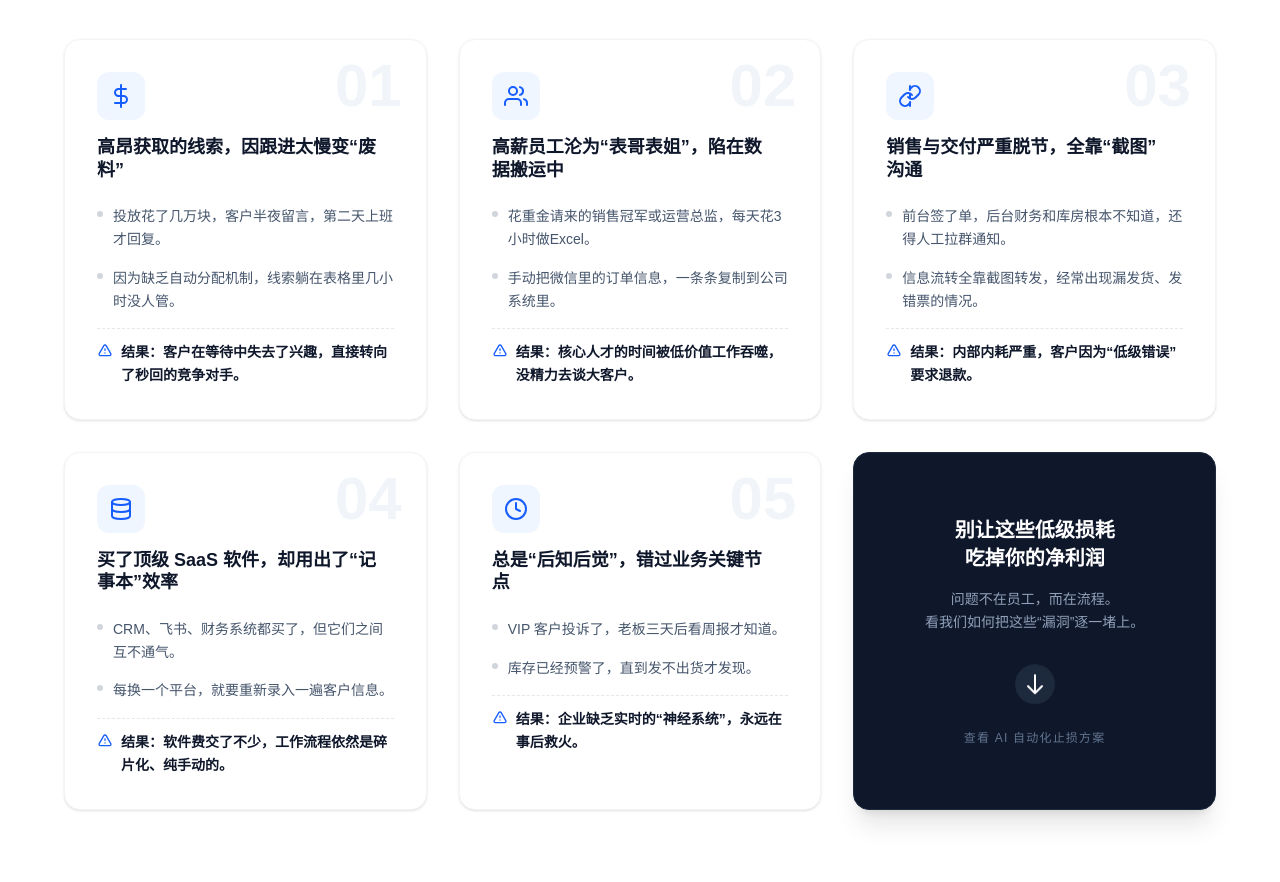
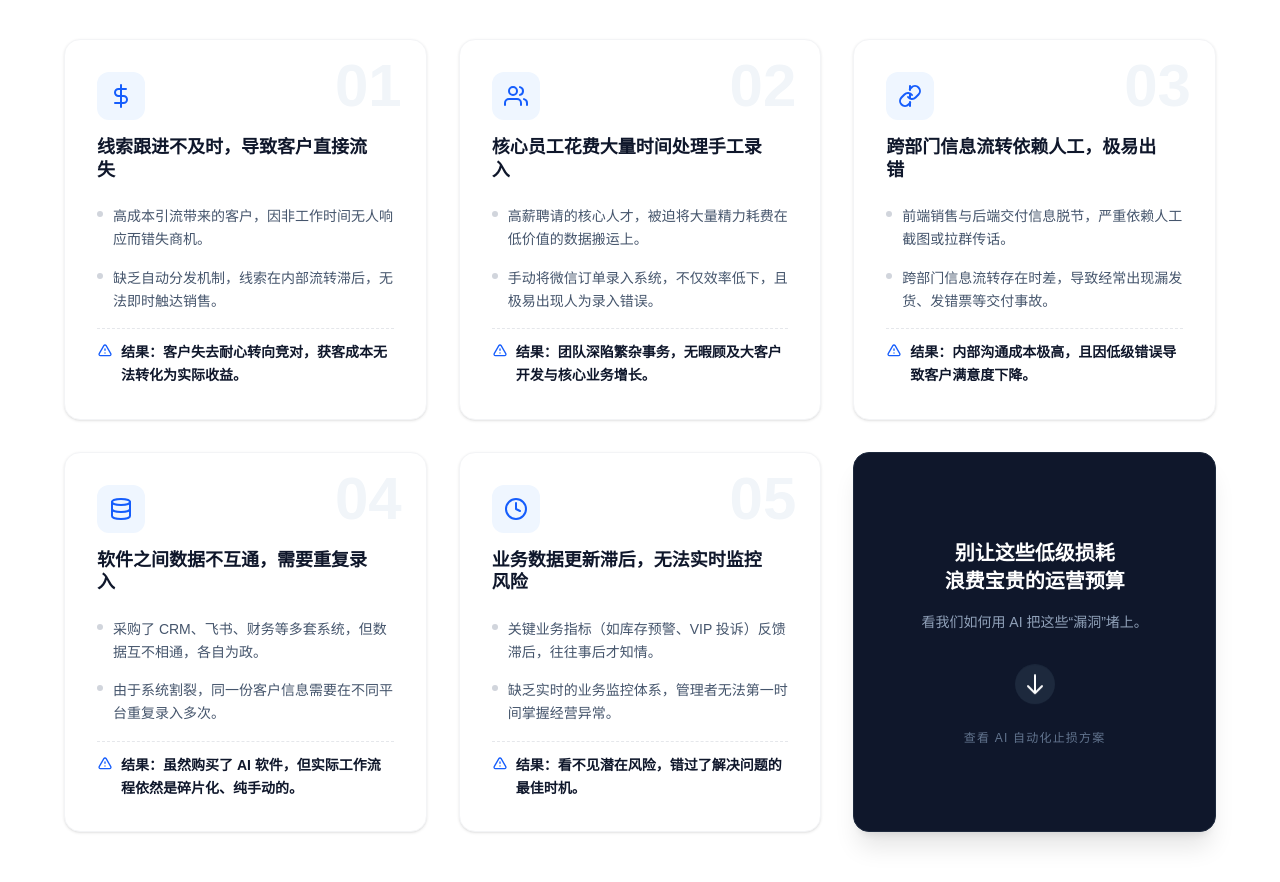
Before and after one commit to LEO-JIM/shangqunai, a Next.js app: page / in a window 1280 px wide. Shown: the part 1160-2042 px from the top of the page. Built offline with nearby package versions, Linux system fonts and the light colour scheme.

Commit message:
Update PainPoints.tsx

```diff
--- a/components/PainPoints.tsx
+++ b/components/PainPoints.tsx
@@ -44,51 +44,51 @@ const painPoints = [
   {
     id: "01",
     icon: <Icons.MoneyLoss />,
-    title: "高昂获取的线索，因跟进太慢变“废料”",
+    title: "线索跟进不及时，导致客户直接流失",
     desc: [
-      "投放花了几万块，客户半夜留言，第二天上班才回复。",
-      "因为缺乏自动分配机制，线索躺在表格里几小时没人管。",
-      "结果：客户在等待中失去了兴趣，直接转向了秒回的竞争对手。",
+      "高成本引流带来的客户，因非工作时间无人响应而错失商机。",
+      "缺乏自动分发机制，线索在内部流转滞后，无法即时触达销售。",
+      "结果：客户失去耐心转向竞对，获客成本无法转化为实际收益。",
     ],
   },
   {
     id: "02",
     icon: <Icons.HumanResource />,
-    title: "高薪员工沦为“表哥表姐”，陷在数据搬运中",
+    title: "核心员工花费大量时间处理手工录入",
     desc: [
-      "花重金请来的销售冠军或运营总监，每天花3小时做Excel。",
-      "手动把微信里的订单信息，一条条复制到公司系统里。",
-      "结果：核心人才的时间被低价值工作吞噬，没精力去谈大客户。",
+      "高薪聘请的核心人才，被迫将大量精力耗费在低价值的数据搬运上。",
+      "手动将微信订单录入系统，不仅效率低下，且极易出现人为录入错误。",
+      "结果：团队深陷繁杂事务，无暇顾及大客户开发与核心业务增长。",
     ],
   },
   {
     id: "03",
     icon: <Icons.BrokenLink />,
-    title: "销售与交付严重脱节，全靠“截图”沟通",
+    title: "跨部门信息流转依赖人工，极易出错",
     desc: [
-      "前台签了单，后台财务和库房根本不知道，还得人工拉群通知。",
-      "信息流转全靠截图转发，经常出现漏发货、发错票的情况。",
-      "结果：内部内耗严重，客户因为“低级错误”要求退款。",
+      "前端销售与后端交付信息脱节，严重依赖人工截图或拉群传话。",
+      "跨部门信息流转存在时差，导致经常出现漏发货、发错票等交付事故。",
+      "结果：内部沟通成本极高，且因低级错误导致客户满意度下降。",
     ],
   },
   {
     id: "04",
     icon: <Icons.DataSilo />,
-    title: "买了顶级 SaaS 软件，却用出了“记事本”效率",
+    title: "软件之间数据不互通，需要重复录入",
     desc: [
-      "CRM、飞书、财务系统都买了，但它们之间互不通气。",
-      "每换一个平台，就要重新录入一遍客户信息。",
-      "结果：软件费交了不少，工作流程依然是碎片化、纯手动的。",
+      "采购了 CRM、飞书、财务等多套系统，但数据互不相通，各自为政。",
+      "由于系统割裂，同一份客户信息需要在不同平台重复录入多次。",
+      "结果：虽然购买了 AI 软件，但实际工作流程依然是碎片化、纯手动的。",
     ],
   },
   {
     id: "05",
     icon: <Icons.SlowClock />,
-    title: "总是“后知后觉”，错过业务关键节点",
+    title: "业务数据更新滞后，无法实时监控风险",
     desc: [
-      "VIP 客户投诉了，老板三天后看周报才知道。",
-      "库存已经预警了，直到发不出货才发现。",
-      "结果：企业缺乏实时的“神经系统”，永远在事后救火。",
+      "关键业务指标（如库存预警、VIP 投诉）反馈滞后，往往事后才知情。",
+      "缺乏实时的业务监控体系，管理者无法第一时间掌握经营异常。",
+      "结果：看不见潜在风险，错过了解决问题的最佳时机。",
     ],
   },
 ];
@@ -184,11 +184,10 @@ const PainPoints: React.FC = () => {
             border border-slate-800 hover:border-blue-500/50
           ">
             <h3 className="text-xl font-bold mb-4 group-hover:text-blue-200 transition-colors">
-              别让这些低级损耗<br/>吃掉你的净利润
+              别让这些低级损耗<br/>浪费宝贵的运营预算
             </h3>
             <p className="text-slate-400 text-sm mb-8 leading-relaxed">
-              问题不在员工，而在流程。<br/>
-              看我们如何把这些“漏洞”逐一堵上。
+              看我们如何用 AI 把这些“漏洞”堵上。
             </p>
             {/* 箭头动画 - 蓝色 */}
             <div className="animate-bounce mt-2 p-2 rounded-full bg-slate-800 group-hover:bg-blue-600 transition-colors duration-300">
```
